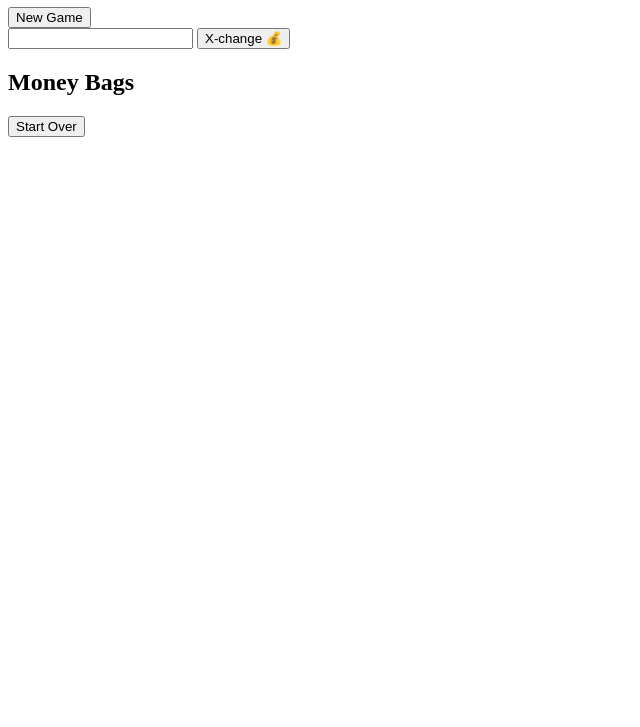
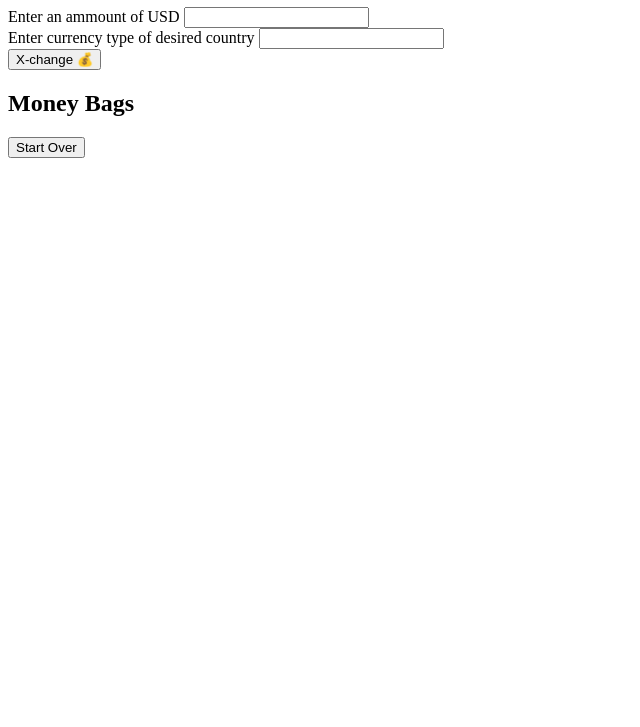
Before and after one commit to aesadin/Currency-Exchange, a website: page src/index.html in a window 1280 px wide. Shown: the part 73-800 px from the top of the page, without its empty margins (0-640 px from the left). Drawn offline with Linux system fonts and the light colour scheme.

Commit message:
add currency type input

```diff
--- a/src/index.html
+++ b/src/index.html
@@ -1,6 +1,5 @@
 <!DOCTYPE html>
 <html>
-
 <head>
   <title>currency &#x1F4B0 exchange</title>
 </head>
@@ -8,16 +7,18 @@
 <body>
   <div class="picture">
   <h1 class="jumbotron">Currency Exchange</h1>
-  <div id="intro">
+
+  <div id="form-control">
     <div class="container-fluid">
-      <button type="button" id="newGame">New Game</button>
-    </div>
-  </div>
-
-  <div id="gameBoard">
-    <div class="container">
       <form id="inputForm">
-        <input id="exchange" class="form-control" type="text">
+        <div class="form-group"></div>
+          <label for="exchange">Enter an ammount of USD</label>
+          <input id="exchange" class="form-control" type="text">
+        </div>
+        <div class="form-group">
+          <label for="numInput">Enter currency type of desired country</label>
+          <input id="currency" class="form-control" maxlength=3>
+        </div>
         <button type="submit">X-change &#x1F4B0</button>
       </form>
     </div>
@@ -32,5 +33,4 @@
   </div>
 </div>
 </body>
-
 </html>
```
Also changed, not shown: src/main.js (+8 -6 lines).
